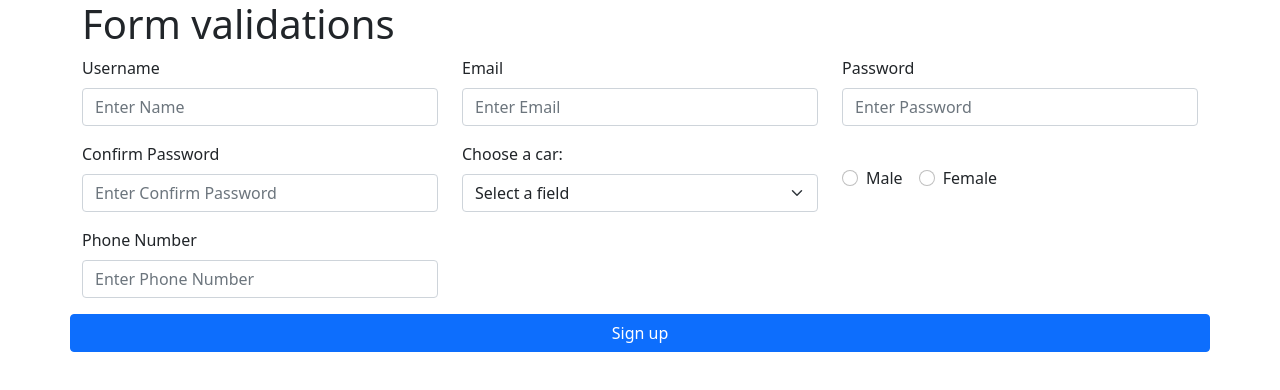
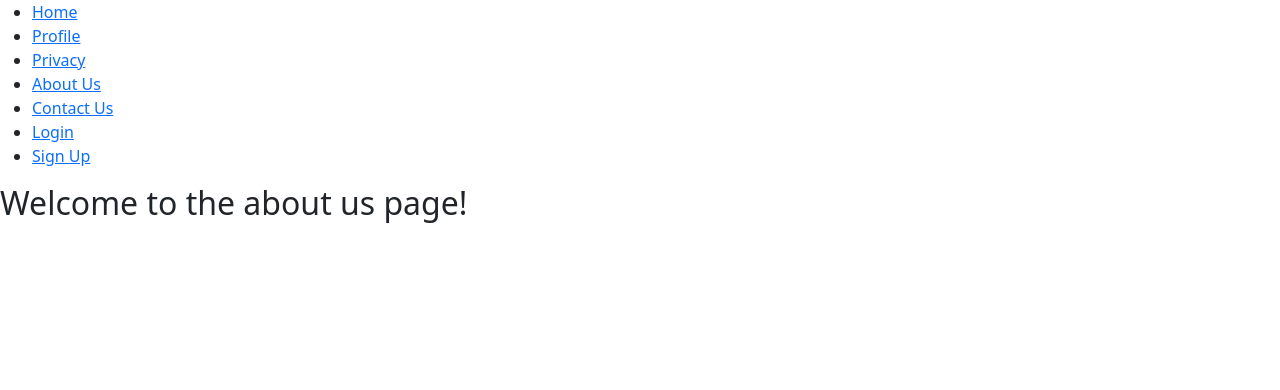
Before and after one commit to robinsingh1132/react-form, a React (Create React App) app: page /about in a window 1280 px wide. Shown: the top 390 px of the page. Built offline with nearby package versions, Linux system fonts and the light colour scheme.

Commit message:
worked on creating routes

```diff
--- a/package.json
+++ b/package.json
@@ -10,6 +10,7 @@
     "react": "^17.0.2",
     "react-bootstrap": "^2.1.2",
     "react-dom": "^17.0.2",
+    "react-router-dom": "^6.2.2",
     "react-scripts": "5.0.0",
     "web-vitals": "^2.1.4"
   },
--- a/src/App.js
+++ b/src/App.js
@@ -1,16 +1,67 @@
 import './App.css';
 import Form from './Form';
 import 'bootstrap/dist/css/bootstrap.min.css';
-import Container from 'react-bootstrap/Container';
+import { BrowserRouter as Router, Routes, Route, Link, Navigate } from 'react-router-dom';
+import Privacy from './component/privacy';
+import About from './component/about';
+import Contact from './component/contact';
+import Home from './component/home';
+import Login from './component/login';
+import Profile from './component/profile';
+// import PrivateRoute from './PrivateRoute';
 
 function App() {
   return (
     <>
-      <Container>
-        <Form/>
-      </Container>
+     <Router>
+          <div className="app">
+              <ul className="app-header">
+                <li>
+                  <Link to="/dashboard">Home</Link>
+                </li>
+                <li>
+                  <Link to="/profile">Profile</Link>
+                </li>
+                <li>
+                  <Link to="/privacy">Privacy</Link>
+                </li>
+                <li>
+                  <Link to="/about">About Us</Link>
+                </li>
+                <li>
+                  <Link to="/contact">Contact Us</Link>
+                </li>
+                <li>
+                  <Link to="/login">Login</Link>
+                </li>
+                <li>
+                  <Link to="/signup">Sign Up</Link>
+                </li>
+              </ul>
+              <Routes>
+
+                 <Route exact path='/dashboard' element={
+                    <PrivateRoute redirectTo='/login'><Home/> </PrivateRoute>}>
+                 </Route>
+                 <Route exact path='/profile' element={
+                    <PrivateRoute redirectTo='/login'><Profile/> </PrivateRoute>}>
+                 </Route>
+                 <Route exact path='/privacy' element={<Privacy />}></Route>
+                 <Route exact path='/about' element={<About />}></Route>
+                 <Route exact path='/contact' element={<Contact />}></Route>
+                 <Route exact path='/login' element={<Login />}></Route>
+                 <Route exact path='/signup' element={<Form />}></Route>
+
+              </Routes>
+          </div>
+        </Router>
     </>
   );
 }
 
+function PrivateRoute({ children, redirectTo }) {
+  const isPrivate = false;
+  return isPrivate ? children : <Navigate to={redirectTo} />;
+}
+
 export default App;
--- a/src/FormSignup.js
+++ b/src/FormSignup.js
@@ -6,11 +6,13 @@ import Form from 'react-bootstrap/Form';
 import Button from 'react-bootstrap/Button';
 import Row from 'react-bootstrap/Row';
 import Col from 'react-bootstrap/Col';
+import Container from 'react-bootstrap/Container';
 
 const FormSignup = ({ submitForm }) => {
     const { handleChange, values, handleSubmit, errors } = useForm(submitForm, validate);
     return (
         <>
+        <Container>
             <Form>
                 <Row className="mb-3">
                     <h1>Form validations</h1>
@@ -86,6 +88,8 @@ const FormSignup = ({ submitForm }) => {
                     <Button onClick={handleSubmit} variant="primary" type='submit'>Sign up</Button>
                 </Row>
             </Form>
+        </Container>
+
         </>
     )
 }
--- /dev/null
+++ b/src/PrivateRoute.js
@@ -0,0 +1,12 @@
+import React from "react";
+import { Navigate, Route } from "react-router-dom";
+
+const PrivateRoute = ({children, ...rest}) => {
+    const isPrivate = false;
+
+    return(
+        <Route {...rest} render={()=>isPrivate ? children : <Navigate to='/' />} ></Route>
+    )
+}
+
+export default PrivateRoute
--- /dev/null
+++ b/src/component/about.js
@@ -0,0 +1,10 @@
+import React from 'react';
+
+const About = () => {
+	return(
+        <>
+		    <h2>Welcome to the about us page!</h2>
+	    </>
+    )
+}
+export default About;
--- /dev/null
+++ b/src/component/contact.js
@@ -0,0 +1,10 @@
+import React from 'react';
+
+const Contact = () => {
+	return(
+        <>
+		    <h2>Welcome to the contact us page!</h2>
+	    </>
+    )
+}
+export default Contact;
--- /dev/null
+++ b/src/component/home.js
@@ -0,0 +1,10 @@
+import React from 'react';
+
+const Home = () => {
+	return(
+        <>
+		    <h2>Welcome to the homepage!</h2>
+	    </>
+    )
+}
+export default Home;
--- /dev/null
+++ b/src/component/login.js
@@ -0,0 +1,10 @@
+import React from 'react';
+
+const Login = () => {
+	return(
+        <>
+		    <h2>Welcome to the Login page!</h2>
+	    </>
+    )
+}
+export default Login;
--- /dev/null
+++ b/src/component/privacy.js
@@ -0,0 +1,11 @@
+import React from 'react';
+
+const Privacy = () => {
+    return(
+        <>
+            <h1>Welcome to the privacy page</h1>
+        </>
+    )
+}
+
+export default Privacy;
--- /dev/null
+++ b/src/component/profile.js
@@ -0,0 +1,11 @@
+import React from 'react';
+
+const Profile = () => {
+    return(
+        <>
+            <h1>Welcome to the Profile page</h1>
+        </>
+    )
+}
+
+export default Profile;
```
Also changed, not shown: 1 other file (tests, documents, lock files or other folders).
